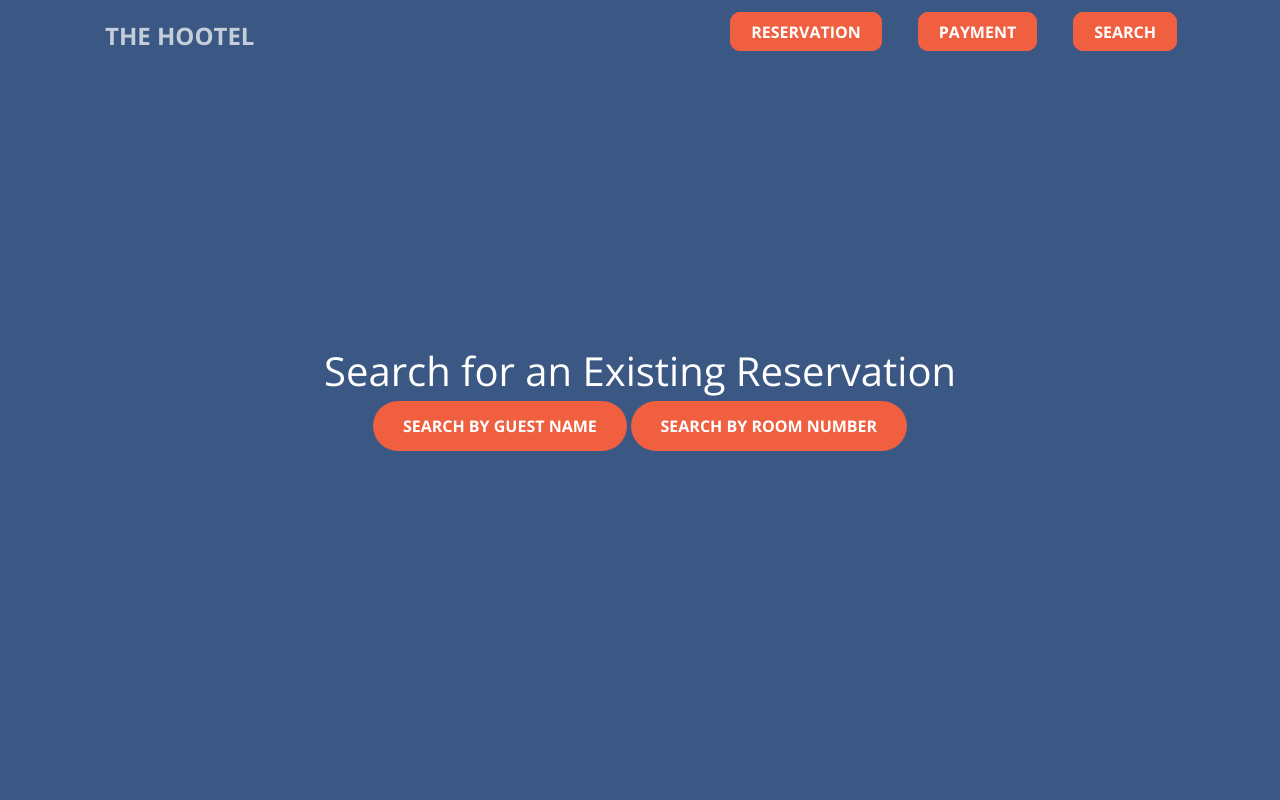
After one commit to rlh2ph/HooTel, a PHP site: page /search.php in a window 1280 px wide. The commit adds this page. Run offline with PHP 8.4, Linux system fonts and the light colour scheme.

Commit message:
added search funcationality to navbar

```diff
--- a/components/nav.php
+++ b/components/nav.php
@@ -22,6 +22,9 @@
 				<li class="nav-item">
 					<a class="btn-solid-color nav-link js-scroll-trigger" href="payment.php"><span class="nav-margin-10px btn-padding-20 btn-lookalike">Payment</span></a>
 				</li>
+				<li class="nav-item">
+					<a class="btn-solid-color nav-link js-scroll-trigger" href="search.php"><span class="nav-margin-10px btn-padding-20 btn-lookalike">Search</span></a>
+				</li>
 			</ul>
 		</div>
 	</div>
--- /dev/null
+++ b/search.php
@@ -0,0 +1,44 @@
+<html lang="en">
+<head>
+
+  <meta charset="utf-8">
+  <meta name="viewport" content="width=device-width, initial-scale=1, shrink-to-fit=no">
+
+  <title>The HooTel</title>
+
+<link rel="shortcut icon" href="img/favicon.png" type="image/x-icon"/>
+
+  <!-- Bootstrap core CSS -->
+  <link href="https://maxcdn.bootstrapcdn.com/bootstrap/4.0.0-beta/css/bootstrap.min.css" rel="stylesheet">
+
+  <!-- Custom fonts for this template -->
+  <link href="https://maxcdn.bootstrapcdn.com/font-awesome/4.7.0/css/font-awesome.min.css" rel="stylesheet" type="text/css">
+  <link href='https://fonts.googleapis.com/css?family=Open+Sans:300italic,400italic,600italic,700italic,800italic,400,300,600,700,800' rel='stylesheet' type='text/css'>
+  <link href='https://fonts.googleapis.com/css?family=Merriweather:400,300,300italic,400italic,700,700italic,900,900italic' rel='stylesheet' type='text/css'>
+
+  <!-- Plugin CSS -->
+  <link href="https://cdnjs.cloudflare.com/ajax/libs/magnific-popup.js/1.1.0/magnific-popup.min.css" rel="stylesheet">
+
+  <!-- Custom styles for this template -->
+  <link href="css/creative.min.css" rel="stylesheet">
+
+<!--Our own css -->
+<link href="reservation.css" rel="stylesheet">
+
+</head>
+  <body>
+    <?php
+  		include(dirname(__FILE__).'/components/nav.php');
+  	?>
+
+
+<div class="center-screen">
+  <h1 class="heading">Search for an Existing Reservation</h1>
+  <div style="display: inline">
+  <button class="btn btn-primary btn-xl js-scroll-trigger" onclick="window.location.href='reservationPerPerson.php'">Search by guest name</button>
+  <button class="btn btn-primary btn-xl js-scroll-trigger" onclick="window.location.href='reservationPerRoom.php'">Search by room number</button>
+  </div>
+</div>
+</body>
+
+</html>
```
